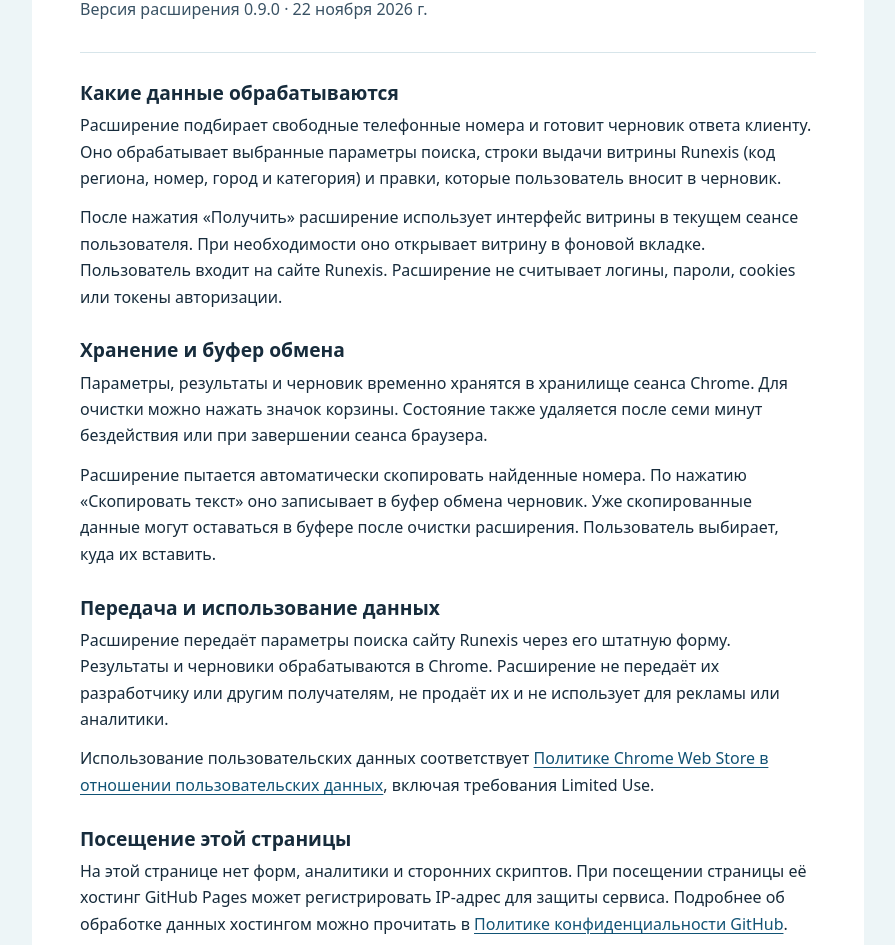
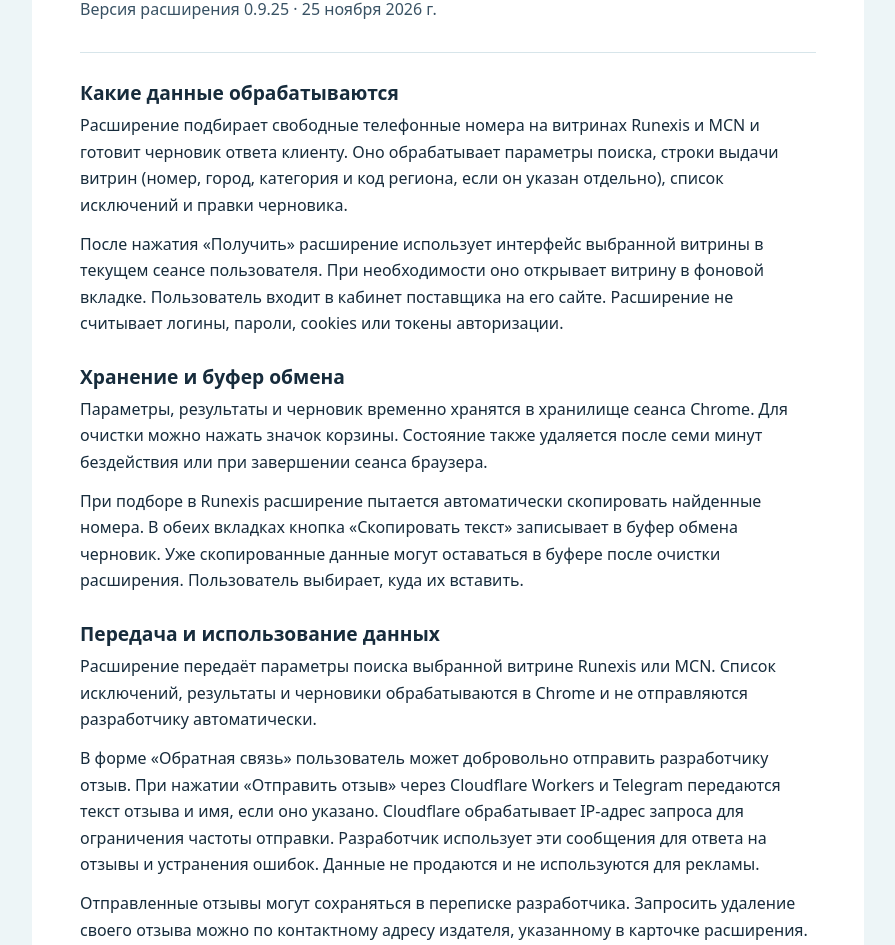
Before and after one commit to Kezerio/Telphin-Konstantin-Privacy, a plain HTML site: page index.html in a window 1280 px wide. Shown: the part 213-1158 px from the top of the page, without its empty margins (192-1087 px from the left). Drawn offline with Linux system fonts and the light colour scheme.

Commit message:
Update privacy policy for Telphin 0.9.25

```diff
--- a/index.html
+++ b/index.html
@@ -4,7 +4,7 @@
   <meta charset="utf-8">
   <meta name="viewport" content="width=device-width, initial-scale=1">
   <meta name="robots" content="noindex">
-  <meta name="description" content="Политика конфиденциальности расширения «Телфин · Подбор номеров Runexis».">
+  <meta name="description" content="Политика конфиденциальности расширения «Телфин · Подбор номеров».">
   <title>Политика конфиденциальности | Telphin Konstantin</title>
   <style>
     :root { color-scheme: light; font-family: system-ui, sans-serif; color: #172c3c; background: #edf5f7; }
@@ -25,26 +25,28 @@
 <body>
   <main>
     <header>
-      <p class="product">Телфин · Подбор номеров Runexis</p>
+      <p class="product">Телфин · Подбор номеров</p>
       <h1>Политика конфиденциальности</h1>
-      <p class="version">Версия расширения 0.9.0 · 22 ноября 2026 г.</p>
+      <p class="version">Версия расширения 0.9.25 · 25 ноября 2026 г.</p>
     </header>
 
     <section>
       <h2>Какие данные обрабатываются</h2>
-      <p>Расширение подбирает свободные телефонные номера и готовит черновик ответа клиенту. Оно обрабатывает выбранные параметры поиска, строки выдачи витрины Runexis (код региона, номер, город и категория) и правки, которые пользователь вносит в черновик.</p>
-      <p>После нажатия «Получить» расширение использует интерфейс витрины в текущем сеансе пользователя. При необходимости оно открывает витрину в фоновой вкладке. Пользователь входит на сайте Runexis. Расширение не считывает логины, пароли, cookies или токены авторизации.</p>
+      <p>Расширение подбирает свободные телефонные номера на витринах Runexis и MCN и готовит черновик ответа клиенту. Оно обрабатывает параметры поиска, строки выдачи витрин (номер, город, категория и код региона, если он указан отдельно), список исключений и правки черновика.</p>
+      <p>После нажатия «Получить» расширение использует интерфейс выбранной витрины в текущем сеансе пользователя. При необходимости оно открывает витрину в фоновой вкладке. Пользователь входит в кабинет поставщика на его сайте. Расширение не считывает логины, пароли, cookies или токены авторизации.</p>
     </section>
 
     <section>
       <h2>Хранение и буфер обмена</h2>
       <p>Параметры, результаты и черновик временно хранятся в хранилище сеанса Chrome. Для очистки можно нажать значок корзины. Состояние также удаляется после семи минут бездействия или при завершении сеанса браузера.</p>
-      <p>Расширение пытается автоматически скопировать найденные номера. По нажатию «Скопировать текст» оно записывает в буфер обмена черновик. Уже скопированные данные могут оставаться в буфере после очистки расширения. Пользователь выбирает, куда их вставить.</p>
+      <p>При подборе в Runexis расширение пытается автоматически скопировать найденные номера. В обеих вкладках кнопка «Скопировать текст» записывает в буфер обмена черновик. Уже скопированные данные могут оставаться в буфере после очистки расширения. Пользователь выбирает, куда их вставить.</p>
     </section>
 
     <section>
       <h2>Передача и использование данных</h2>
-      <p>Расширение передаёт параметры поиска сайту Runexis через его штатную форму. Результаты и черновики обрабатываются в Chrome. Расширение не передаёт их разработчику или другим получателям, не продаёт их и не использует для рекламы или аналитики.</p>
+      <p>Расширение передаёт параметры поиска выбранной витрине Runexis или MCN. Список исключений, результаты и черновики обрабатываются в Chrome и не отправляются разработчику автоматически.</p>
+      <p>В форме «Обратная связь» пользователь может добровольно отправить разработчику отзыв. При нажатии «Отправить отзыв» через Cloudflare Workers и Telegram передаются текст отзыва и имя, если оно указано. Cloudflare обрабатывает IP-адрес запроса для ограничения частоты отправки. Разработчик использует эти сообщения для ответа на отзывы и устранения ошибок. Данные не продаются и не используются для рекламы.</p>
+      <p>Отправленные отзывы могут сохраняться в переписке разработчика. Запросить удаление своего отзыва можно по контактному адресу издателя, указанному в карточке расширения.</p>
       <p>Использование пользовательских данных соответствует <a href="https://developer.chrome.com/docs/webstore/program-policies/policies#limited_use">Политике Chrome Web Store в отношении пользовательских данных</a>, включая требования Limited Use.</p>
     </section>
 
```
